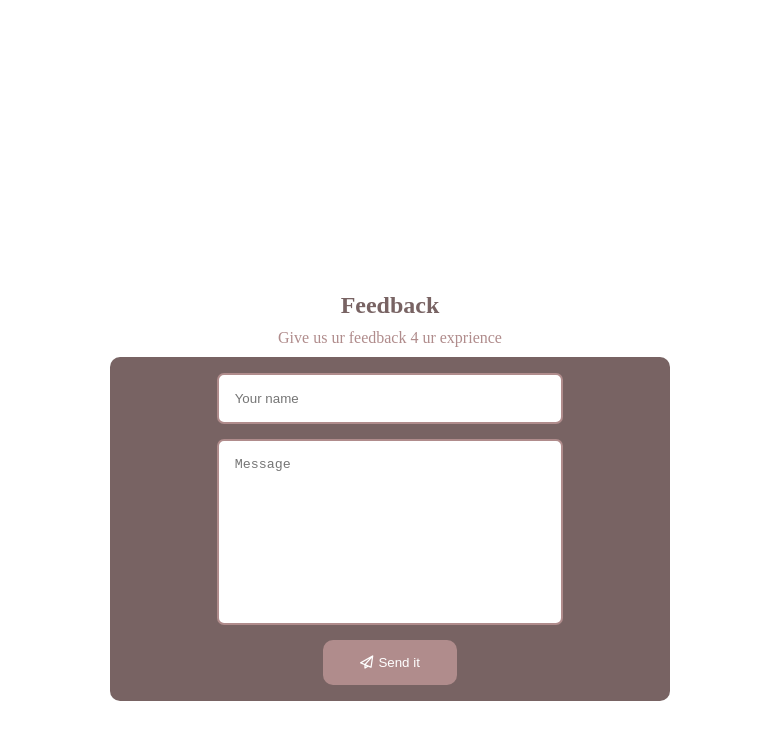
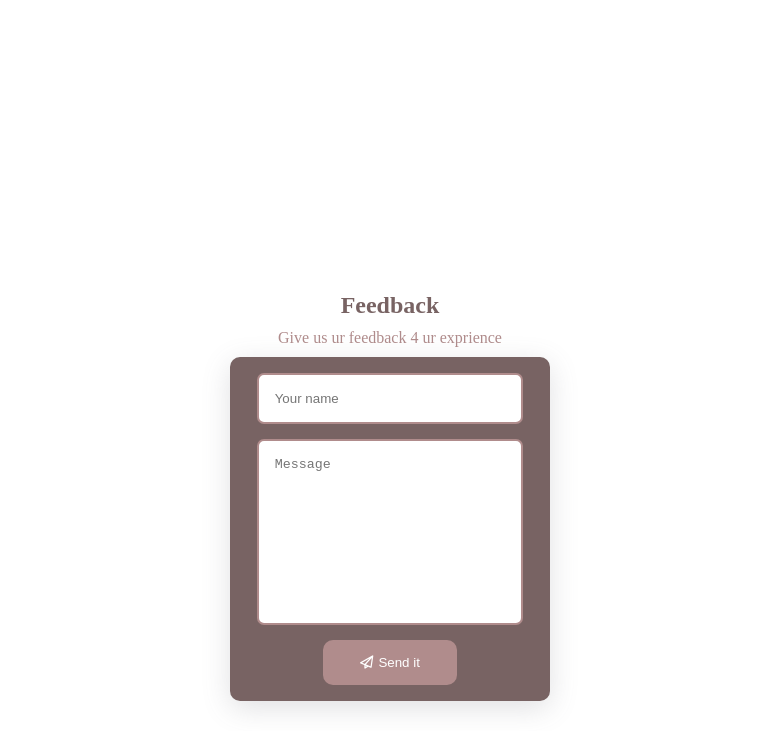
Before and after one commit to Abdirizak8899/Barber-project, a plain HTML site: page index.html in a window 1280 px wide. Shown: the part 2438-3169 px from the top of the page, without its empty margins (250-1020 px from the left). Drawn offline with Linux system fonts and the light colour scheme.

Commit message:
Add files via upload

```diff
--- a/css/style.css
+++ b/css/style.css
@@ -259,15 +259,16 @@ nav ul li .msg-f:hover{
     background-color: #786363;
     border-radius: 10px;
     padding: 16px;
-    width: 35em;
+    width: 20em;
     align-items: center;
     justify-content: center;
+    box-shadow: rgba(100, 100, 111, 0.2) 0px 7px 29px 0px;
 }
 .msgg form input,.msgg form textarea{
     border: 2px solid #B08C8C;
     border-radius: 7px;
     padding: 16px;
-    width: 26em;
+    width: 20em;
     outline: none;
     resize: none;
     margin-bottom: 15px;
```
